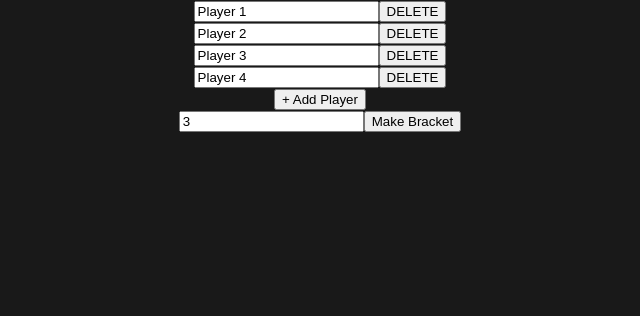
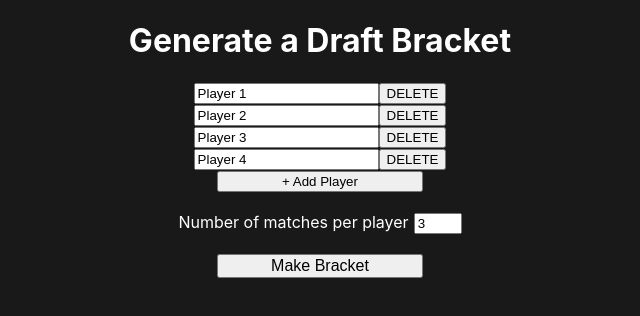
Before and after one commit to jfox16/jofox-draft-bracket, a React (Create React App) app: page /new-bracket in a window 1280 px wide. Shown: the top 316 px of the page, without its empty margins (320-960 px from the left). Built offline with nearby package versions, Linux system fonts and the light colour scheme.

Commit message:
Add stuff

```diff
--- a/src/components/BracketDisplay.component.tsx
+++ b/src/components/BracketDisplay.component.tsx
@@ -3,7 +3,7 @@ import { MatchList } from "./MatchList";
 export const BracketDisplay = () => {
 
   return (
-    <div>
+    <div style={{marginTop: 40}}>
       <MatchList />
     </div>
   )
--- a/src/components/MatchList.tsx
+++ b/src/components/MatchList.tsx
@@ -38,6 +38,8 @@ export const MatchList = () => {
   return (
     <div style={{
       display: 'flex',
+      flexWrap: 'wrap',
+      justifyContent: 'center',
     }}>
       {Object.entries.length > 0 ? Object.entries(matchRecord).map(([key, match]) => (
         <MatchListItem
--- a/src/components/PlayerList.tsx
+++ b/src/components/PlayerList.tsx
@@ -21,7 +21,7 @@ export const PlayerList = (props: PlayerListProps) => {
           updatePlayer={(playerUpdates: Partial<Player>) => updatePlayer(key, playerUpdates)}
           key={key}
           />)}
-      {editable && <button onClick={() => addPlayer()}>+ Add Player</button>}
+      {editable && <button onClick={() => addPlayer()} style={{width: 206}}>+ Add Player</button>}
     </div>
   )
 }
--- a/src/pages/NewBracket.page.tsx
+++ b/src/pages/NewBracket.page.tsx
@@ -9,7 +9,7 @@ import { makeUniqueKey } from '../makeUniqueKey';
 
 export const NewBracketPage = () => {
   const [ numberOfMatchesPerPlayer, setNumberOfMatchesPerPlayer ] = useState<number>(3);
-  const { playerRecord, getPlayerNameByKey } = useContext(PlayerContext);
+  const { playerRecord } = useContext(PlayerContext);
   const { setMatchRecord } = useContext(BracketContext);
 
   const makeBracket = () => {
@@ -17,10 +17,6 @@ export const NewBracketPage = () => {
     const balancedMatchups = getBalancedMatchups(playerIds, numberOfMatchesPerPlayer);
     const matchRecord: MatchRecord = {}
     balancedMatchups.forEach((matchup: IdString[], i: number) => {
-      const balancedMatchupNames = [
-        getPlayerNameByKey(matchup[0]),
-        getPlayerNameByKey(matchup[1])
-      ];
       matchRecord[makeUniqueKey('match')] = {
         name: `Match ${i+1}`,
         playerKeys: matchup
@@ -31,9 +27,20 @@ export const NewBracketPage = () => {
 
   return (
     <div>
+      <h1>Generate a Draft Bracket</h1>
       <PlayerList editable />
-      <input onChange={(e) => setNumberOfMatchesPerPlayer(Number(e.target.value))} value={numberOfMatchesPerPlayer} />
-      <button onClick={makeBracket}>Make Bracket</button>
+      <div style={{marginTop: 20}}>
+        <p style={{display: 'inline', marginRight: 5}}>Number of matches per player</p>
+        <input
+          onChange={(e) => setNumberOfMatchesPerPlayer(Number(e.target.value))}
+          value={numberOfMatchesPerPlayer}
+          style={{display: 'span', width: 40}}
+          type="number"
+        />
+      </div>
+      <div style={{marginTop: 20}}>
+        <button onClick={makeBracket} style={{fontSize: 16, width: 206}}>Make Bracket</button>
+      </div>
       <BracketDisplay />
     </div>
   )
```
